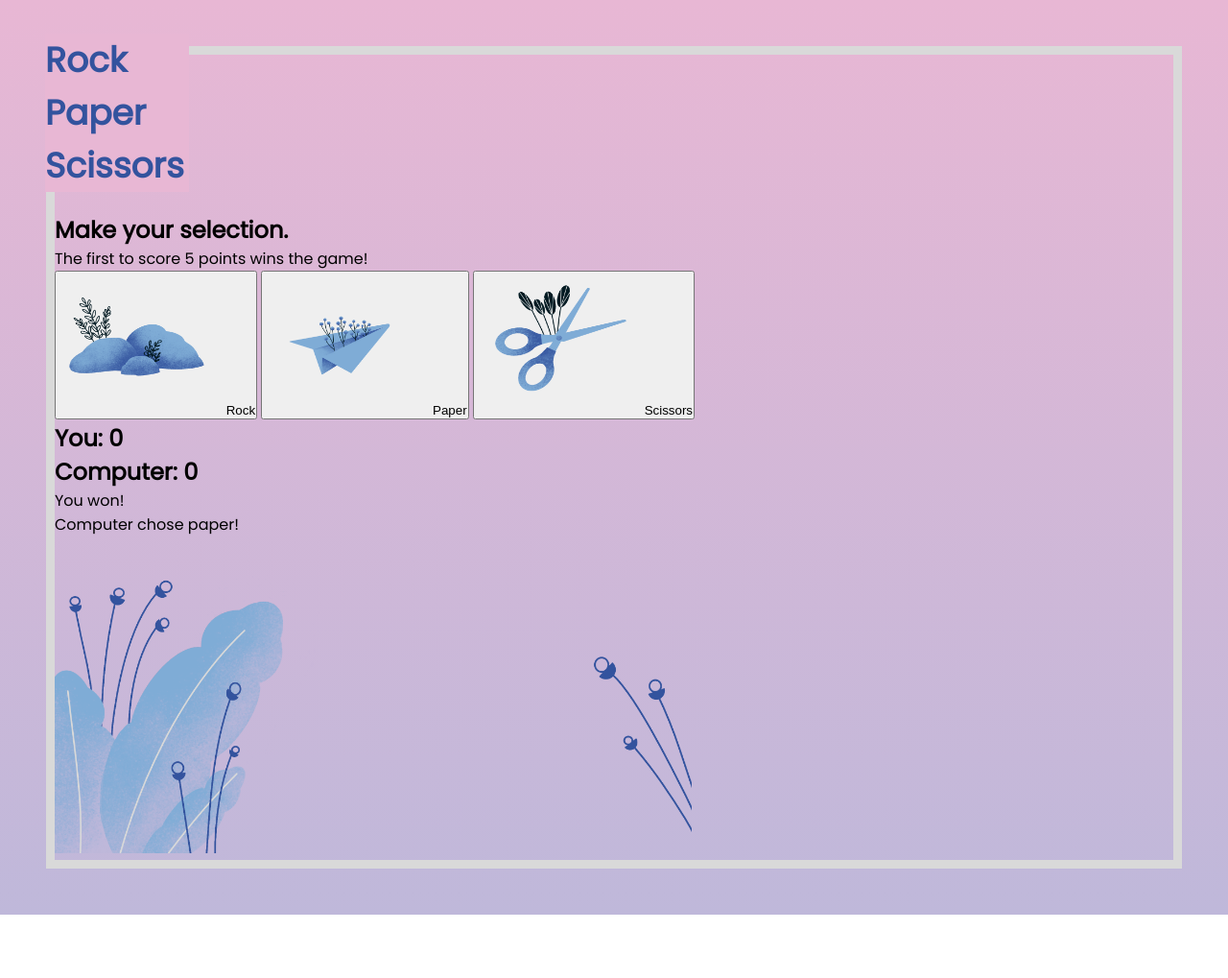
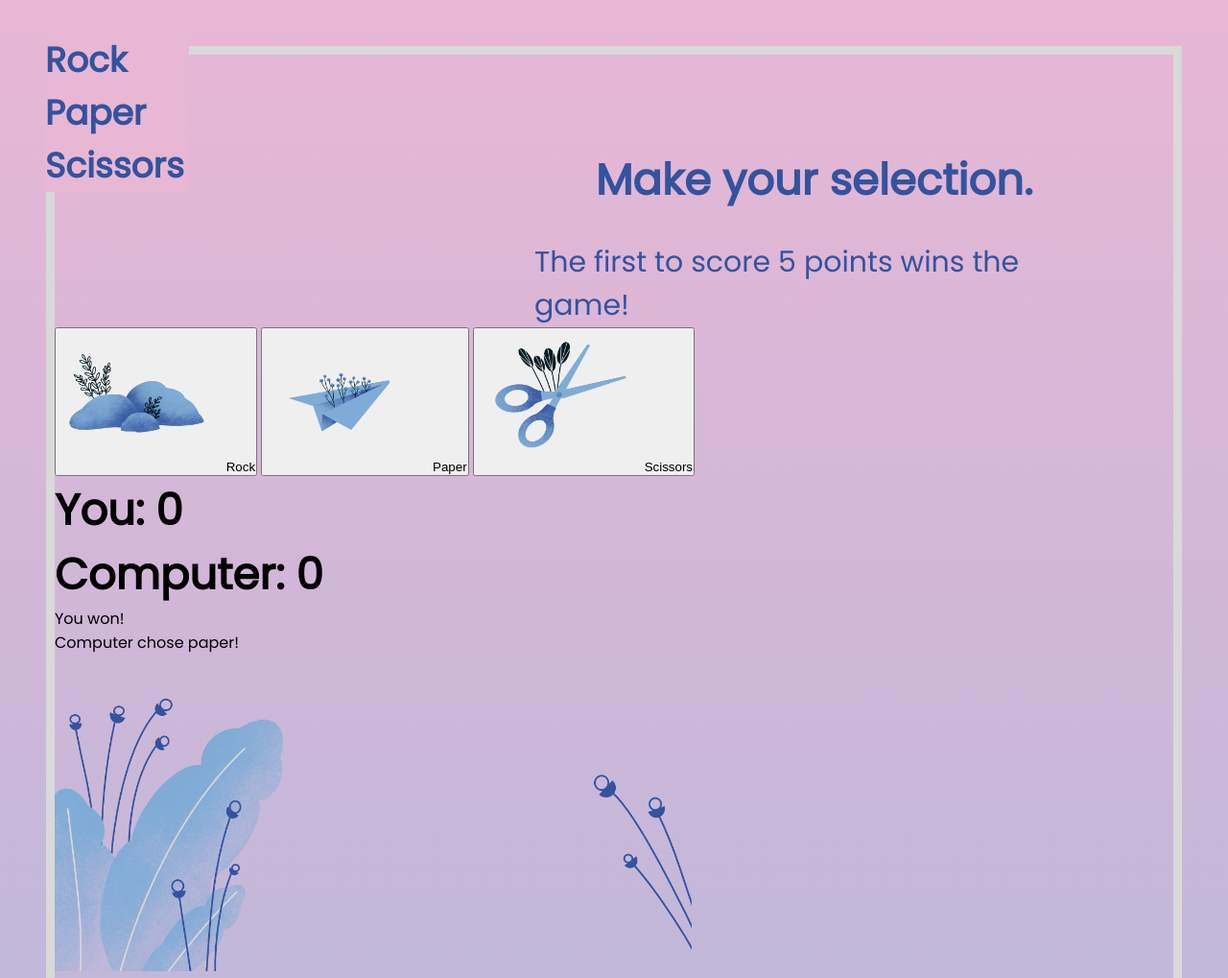
Before and after one commit to erlopez11/rock_paper_scissors, a plain HTML site: page index.html in a window 1280 px wide. Shown: the top 1019 px of the page at 96% size. Before the commit the page ends 953 px from the top, so only its background shows below. Drawn offline with Linux system fonts and the light colour scheme.

Commit message:
add styles to info section

```diff
--- a/styles.css
+++ b/styles.css
@@ -21,7 +21,7 @@ body {
     width: auto;
 }
 
-/* Ttitle */
+/* Title */
 
 h1 {
     font-size: 2.25em;
@@ -33,7 +33,24 @@ h1 {
     top: -22px;
 }
 
+/* Info Section */
 
+.info {
+    width: 50%;
+    display: grid;
+    place-items: center;
+    margin: -4.27em 31.25em 0 31.25em;
+    color: #33539E;
+}
+
+h2 {
+    font-size: 2.81em;
+}
+
+.info p {
+    font-size: 30px;
+    margin-top: 1em;
+}
 
 /*Buttons */
 button img {
```
